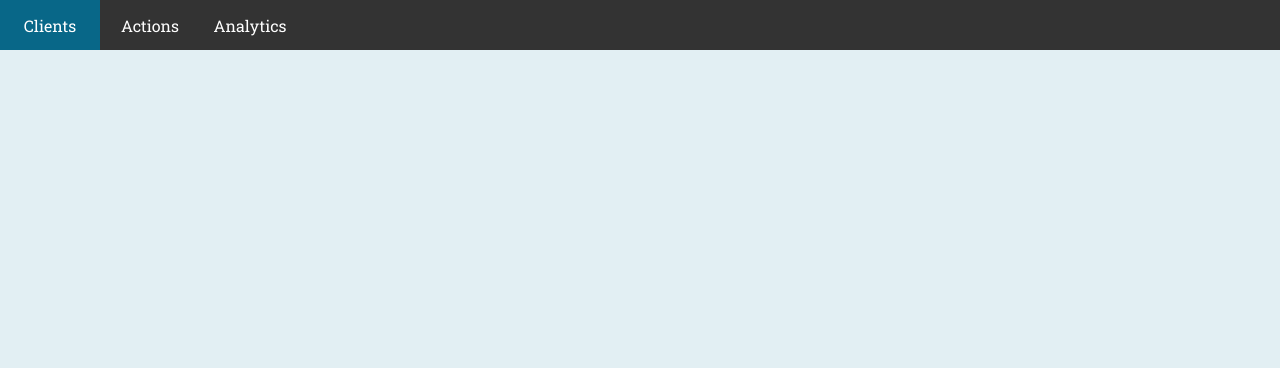
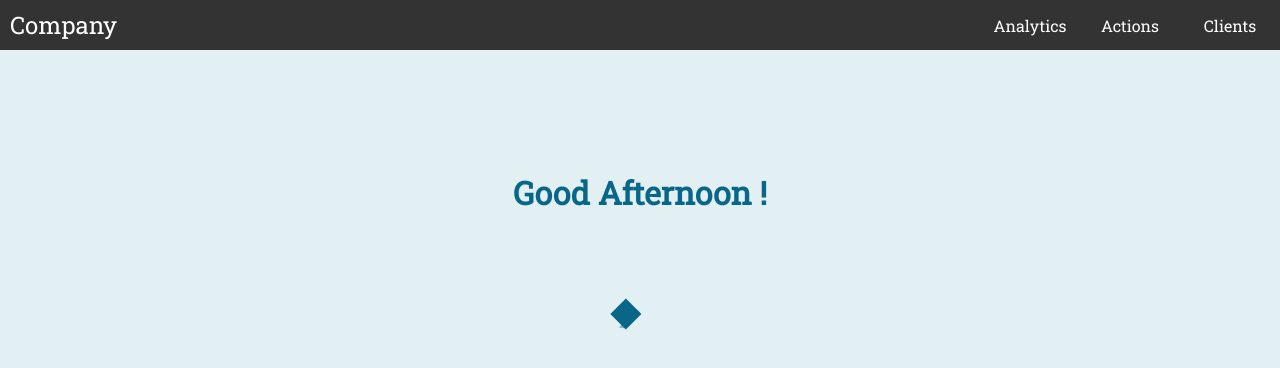
Before and after one commit to idanSaban/react-crm, a React (Create React App) app: page / in a window 1280 px wide. Shown: the top 368 px of the page. Built offline with nearby package versions, Linux system fonts and the light colour scheme.

Commit message:
fix bug and homepage design

```diff
--- a/src/App.js
+++ b/src/App.js
@@ -5,7 +5,7 @@ import NavBar from './components/navbar/navbar';
 import Clients from './components/clients/clients';
 import Actions from './components/actions/actions';
 import Analytics from './components/analytics/analytics';
-import logo from './logo.svg';
+import Home from './components/home/home';
 
 
 class App extends Component {
@@ -15,9 +15,11 @@ class App extends Component {
       <Router>
         <div className="App">
           <NavBar />
+          <Route path="/" exact render={() => <Home />} />
           <Route path="/clients" exact render={() => <Clients />} />
           <Route path="/actions" exact render={() => <Actions />} />
           <Route path="/analytics" exact render={() => <Analytics />} />
+
         </div>
       </Router >
 
--- a/src/components/clients/table-row.js
+++ b/src/components/clients/table-row.js
@@ -1,7 +1,6 @@
 import React, { Component } from 'react';
 import Moment from 'react-moment';
-import { IoMdRemove } from "react-icons/io";
-import { MdCheck } from "react-icons/md";
+
 import { GoCheck, GoDash } from "react-icons/go";
 
 class TableRow extends Component {
--- /dev/null
+++ b/src/components/home/home.js
@@ -0,0 +1,29 @@
+import React, { Component } from 'react';
+import '../../style/home.css'
+import Moment from 'moment';
+class Home extends Component {
+    getGreeting() {
+        const afternoon = 12
+        const evening = 17
+        const time = Moment().format('HH')
+        return time > evening ? "Evening" : time > afternoon ? "Afternoon" : "Morning"
+    }
+
+    render() {
+        const greeting = this.getGreeting()
+        return (
+            <div id="home">
+                <h1>Good {greeting} !</h1>
+
+                <div className="sk-folding-cube">
+                    <div className="sk-cube1 sk-cube"></div>
+                    <div className="sk-cube2 sk-cube"></div>
+                    <div className="sk-cube4 sk-cube"></div>
+                    <div className="sk-cube3 sk-cube"></div>
+                </div>
+            </div>
+        )
+    }
+}
+
+export default Home
--- a/src/components/navbar/navbar.js
+++ b/src/components/navbar/navbar.js
@@ -16,6 +16,9 @@ class NavBar extends Component {
 
         return (
             <div id="navbar">
+                <Link to="/">
+                    <span id="logo" >Company</span>
+                </Link>
                 {buttons}
             </div>
         )
--- a/src/style/App.css
+++ b/src/style/App.css
@@ -1,6 +1,6 @@
-.App {
+/* .App {
   height: 100vh;
-}
+} */
 
 .App-logo {
   animation: App-logo-spin infinite 20s linear;
--- /dev/null
+++ b/src/style/home.css
@@ -0,0 +1,111 @@
+h1 {
+    text-align: center;
+    margin-bottom: 80px;
+    color: #086788;
+}
+
+#home {
+    padding: 100px;
+    height: 100vh;
+}
+
+.sk-folding-cube {
+    margin: 20px auto;
+    width: 40px;
+    height: 40px;
+    position: relative;
+    -webkit-transform: rotateZ(45deg);
+    transform: rotateZ(45deg);
+}
+
+.sk-folding-cube .sk-cube {
+    /* background-color: #086788; */
+    float: left;
+    width: 50%;
+    height: 50%;
+    position: relative;
+    -webkit-transform: scale(1.1);
+    -ms-transform: scale(1.1);
+    transform: scale(1.1);
+}
+
+.sk-folding-cube .sk-cube:before {
+    content: '';
+    position: absolute;
+    top: 0;
+    left: 0;
+    width: 100%;
+    height: 100%;
+    background-color: #086788;
+    -webkit-animation: sk-foldCubeAngle 2.4s infinite linear both;
+    animation: sk-foldCubeAngle 2.4s infinite linear both;
+    -webkit-transform-origin: 100% 100%;
+    -ms-transform-origin: 100% 100%;
+    transform-origin: 100% 100%;
+}
+
+.sk-folding-cube .sk-cube2 {
+    -webkit-transform: scale(1.1) rotateZ(90deg);
+    transform: scale(1.1) rotateZ(90deg);
+}
+
+.sk-folding-cube .sk-cube3 {
+    -webkit-transform: scale(1.1) rotateZ(180deg);
+    transform: scale(1.1) rotateZ(180deg);
+}
+
+.sk-folding-cube .sk-cube4 {
+    -webkit-transform: scale(1.1) rotateZ(270deg);
+    transform: scale(1.1) rotateZ(270deg);
+}
+
+.sk-folding-cube .sk-cube2:before {
+    -webkit-animation-delay: 0.3s;
+    animation-delay: 0.3s;
+}
+
+.sk-folding-cube .sk-cube3:before {
+    -webkit-animation-delay: 0.6s;
+    animation-delay: 0.6s;
+}
+
+.sk-folding-cube .sk-cube4:before {
+    -webkit-animation-delay: 0.9s;
+    animation-delay: 0.9s;
+}
+
+@-webkit-keyframes sk-foldCubeAngle {
+    0%, 10% {
+        -webkit-transform: perspective(140px) rotateX(-180deg);
+        transform: perspective(140px) rotateX(-180deg);
+        opacity: 0;
+    }
+    25%, 75% {
+        -webkit-transform: perspective(140px) rotateX(0deg);
+        transform: perspective(140px) rotateX(0deg);
+        opacity: 1;
+    }
+    90%, 100% {
+        -webkit-transform: perspective(140px) rotateY(180deg);
+        transform: perspective(140px) rotateY(180deg);
+        opacity: 0;
+    }
+}
+
+@keyframes sk-foldCubeAngle {
+    0%, 10% {
+        -webkit-transform: perspective(140px) rotateX(-180deg);
+        transform: perspective(140px) rotateX(-180deg);
+        opacity: 0;
+    }
+    25%, 75% {
+        -webkit-transform: perspective(140px) rotateX(0deg);
+        transform: perspective(140px) rotateX(0deg);
+        opacity: 1;
+    }
+    90%, 100% {
+        -webkit-transform: perspective(140px) rotateY(180deg);
+        transform: perspective(140px) rotateY(180deg);
+        opacity: 0;
+    }
+}
--- a/src/style/navbar.css
+++ b/src/style/navbar.css
@@ -2,6 +2,18 @@
     /* background-color: rgb(19, 18, 18); */
     background-color: #333333;
     height: 50px;
+}
+
+#logo {
+    float: left;
+    color: white;
+    /* color: #086788; */
+    margin-left: 10px;
+    font-size: 150%;
+    display: grid;
+    align-content: center;
+    justify-content: center;
+    height: 100%;
 }
 
 .nav-button {
@@ -9,7 +21,7 @@
     display: grid;
     align-content: center;
     justify-content: center;
-    float: left;
+    float: right;
     width: 100px;
     height: 100%;
 }
```
Also changed, not shown: 1 other file (tests, documents, lock files or other folders).
